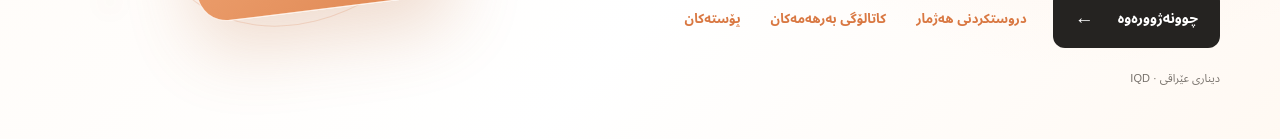
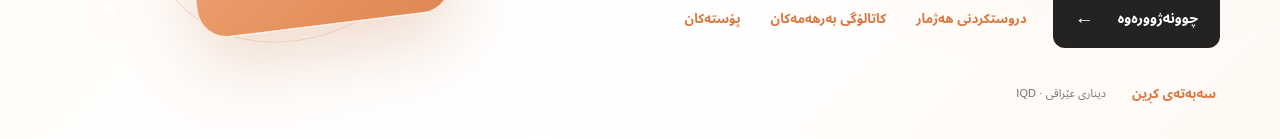
Before and after one commit to sardarwalikhano/shakh2027, a Next.js app: page / in a window 1280 px wide. Shown: the part 509-648 px from the top of the page. Built offline with nearby package versions, Linux system fonts and the light colour scheme; no server answers.

Commit message:
Link shopping cart from marketplace landing page

```diff
--- a/app/page.tsx
+++ b/app/page.tsx
@@ -23,6 +23,7 @@ export default async function HomePage() {
             <Link className="secondary-action" href="/signup">{t.signup}</Link>
             <Link className="secondary-action" href="/catalog">{t.productPublicCatalog}</Link>
             <Link className="secondary-action" href="/posts">{t.publicPosts}</Link>
+            <Link className="secondary-action" href="/cart">{t.cartTitle}</Link>
             <span className="currency-note">{t.currencyNote}</span>
           </div>
         </div>
```
